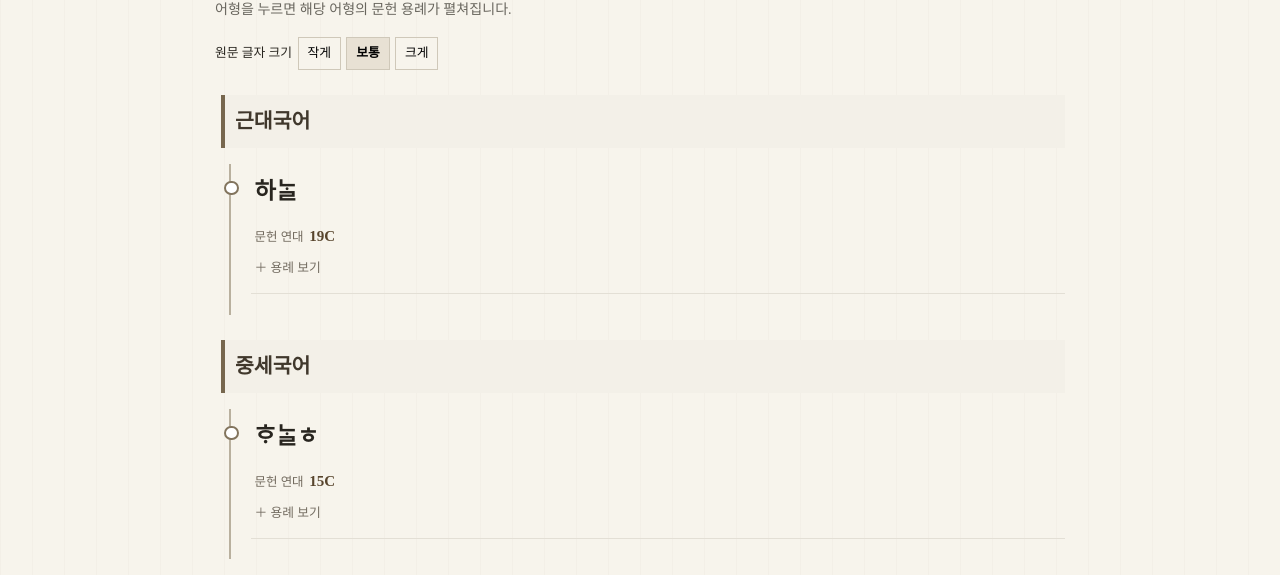
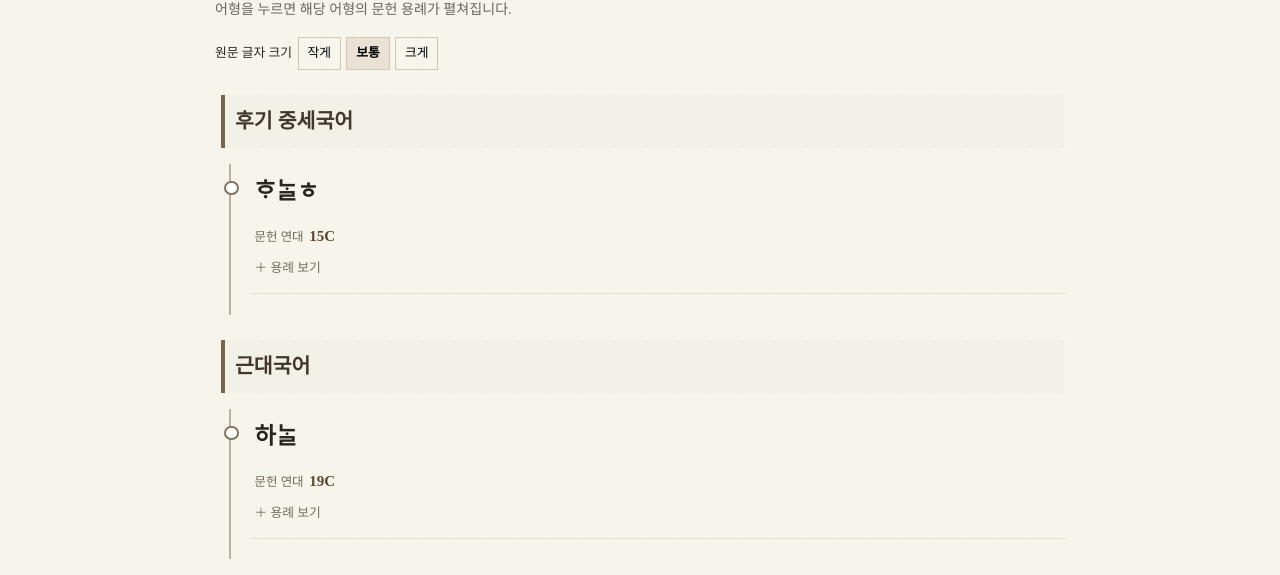
Before and after one commit to namomiru/malagamu, a Jekyll site: the page built from _entries/haneul.md, in a window 1280 px wide. Shown: the part 689-1264 px from the top of the page. Built offline with Jekyll 4.4.1, drawn with Linux system fonts in a browser that asks for light colours.

Commit message:
Update _entries/haneul.md (via Pages CMS)

```diff
--- a/_entries/haneul.md
+++ b/_entries/haneul.md
@@ -8,7 +8,7 @@ pronunciation: 하늘
 variants:
   - ᄒᆞᄂᆞᆯ
 historical_forms:
-  - period: 중세국어
+  - period: 후기 중세국어
     form: ᄒᆞᄂᆞᆯㅎ
     date: 15C
     citation: |
```
